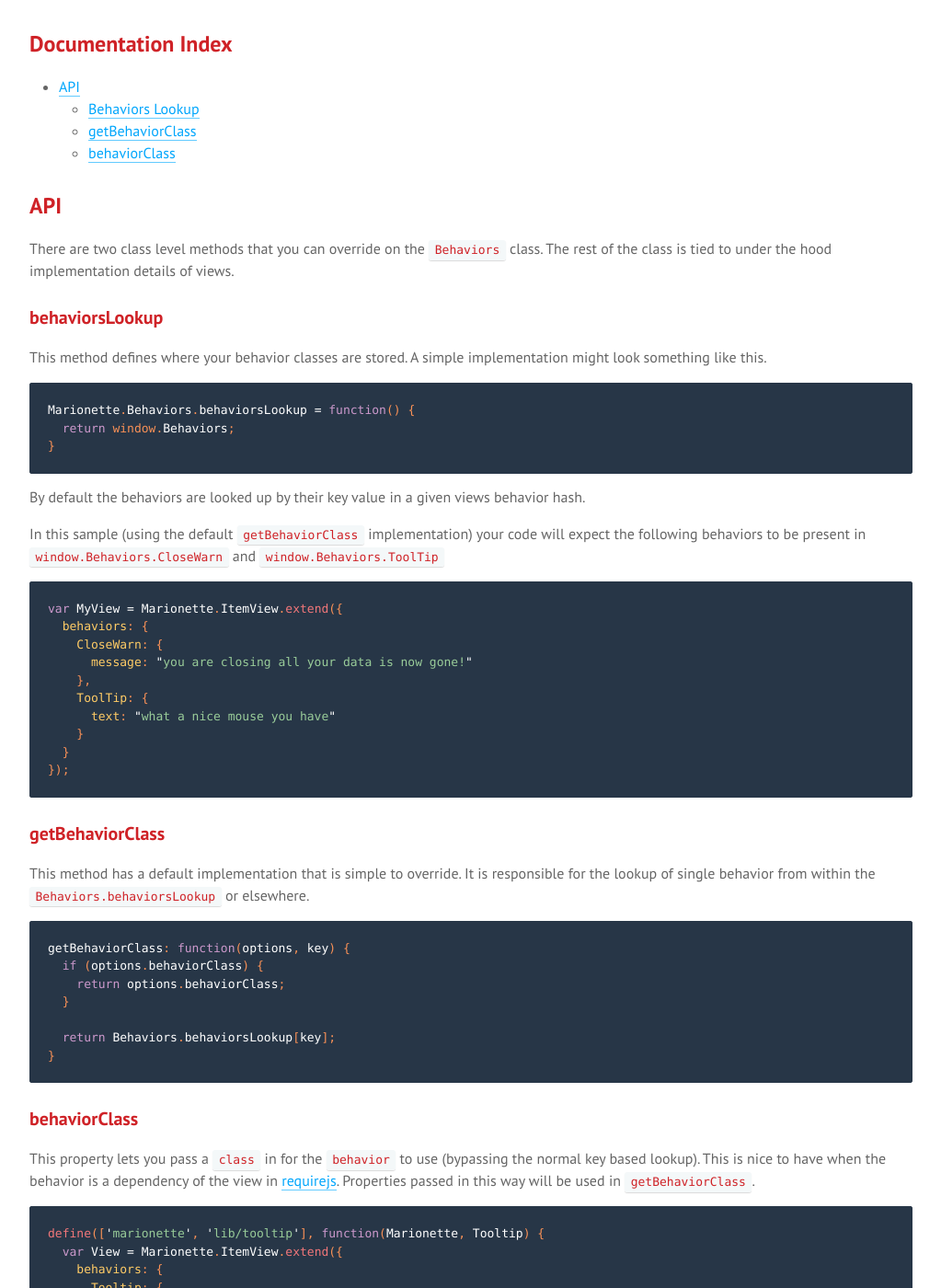
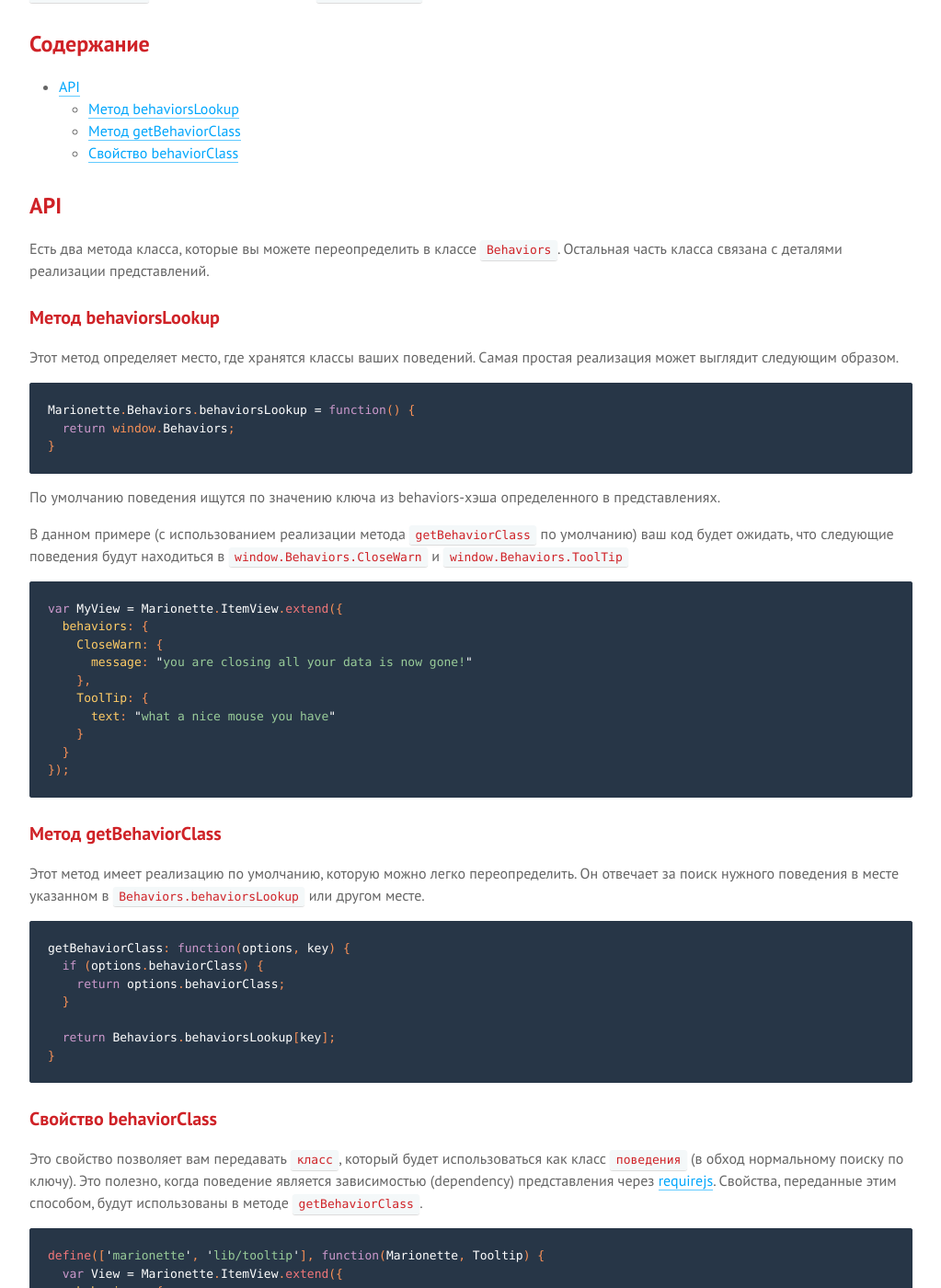
Before and after one commit to sadcitizen/marionettejs.ru, a Jekyll site: the page built from _posts/2014-02-10-behaviors.md, in a window 1280 px wide and 1400 px high, scrolled down 531 px. Shown: the whole window at 92% size, without its empty margins (128-1151 px from the left). Built offline with Jekyll 4.4.1, drawn with Linux system fonts in a browser that asks for light colours; some web fonts are replaced; Markdown is read by kramdown in place of the engine named in the settings; some of the changed text lies outside the part shown.

Commit message:
finished translate ru/Behaviors
translate ru/Behaviors

````diff
--- a/_includes/translation/ru/marionette.behaviors.md
+++ b/_includes/translation/ru/marionette.behaviors.md
@@ -1,19 +1,22 @@
-'Marionette.Behaviors' is a utility class that takes care of glueing your `behavior` instances to their given `View`.
-The most important part of this class is that you **MUST** override the class level `behaviorsLookup` method or set the option `behaviorClass` for things to work properly.
+Класс `Marionette.Behaviors` является вспомогательным классом, который берет на себя задачу присоединить экземпляры ваших `поведений` к нужным `View`.
+Наиболее важной частью этого класса является то, что вы **должны** переопределить метод класса `behaviorsLookup` или
+установить свойство `behaviorClass` для корректной работы.
 
-## Documentation Index
+## Содержание
 * [API](#api)
-  * [Behaviors Lookup](#behaviorslookup)
-  * [getBehaviorClass](#getbehaviorclass)
-  * [behaviorClass](#behaviorclass)
+  * [Метод behaviorsLookup](#behaviorslookup)
+  * [Метод getBehaviorClass](#getbehaviorclass)
+  * [Свойство behaviorClass](#behaviorclass)
 
 ## API
 
-There are two class level methods that you can override on the `Behaviors` class. The rest of the class is tied to under the hood implementation details of views.
+Есть два метода класса, которые вы можете переопределить в классе `Behaviors`. Остальная часть класса связана
+с деталями реализации представлений.
 
-### behaviorsLookup
+### Метод behaviorsLookup
 
-This method defines where your behavior classes are stored. A simple implementation might look something like this.
+Этот метод определяет место, где хранятся классы ваших поведений. Самая простая реализация может выглядит
+следующим образом.
 
 ```js
 Marionette.Behaviors.behaviorsLookup = function() {
@@ -21,9 +24,10 @@
 }
 ```
 
-By default the behaviors are looked up by their key value in a given views behavior hash.
+По умолчанию поведения ищутся по значению ключа из behaviors-хэша определенного в представлениях.
 
-In this sample (using the default `getBehaviorClass` implementation) your code will expect the following behaviors to be present in `window.Behaviors.CloseWarn` and `window.Behaviors.ToolTip`
+В данном примере (с использованием реализации метода `getBehaviorClass` по умолчанию) ваш код будет ожидать, что
+следующие поведения будут находиться в `window.Behaviors.CloseWarn` и `window.Behaviors.ToolTip`
 
 ```js
 var MyView = Marionette.ItemView.extend({
@@ -38,9 +42,10 @@
 });
 ```
 
-### getBehaviorClass
+### Метод getBehaviorClass
 
-This method has a default implementation that is simple to override. It is responsible for the lookup of single behavior from within the `Behaviors.behaviorsLookup` or elsewhere.
+Этот метод имеет реализацию по умолчанию, которую можно легко переопределить. Он отвечает за поиск нужного
+поведения в месте указанном в `Behaviors.behaviorsLookup` или другом месте.
 
 ```js
 getBehaviorClass: function(options, key) {
@@ -52,9 +57,9 @@
 }
 ```
 
-### behaviorClass
+### Свойство behaviorClass
 
-This property lets you pass a `class` in for the `behavior` to use (bypassing the normal key based lookup). This is nice to have when the behavior is a dependency of the view in [requirejs](http://requirejs.org/). Properties passed in this way will be used in `getBehaviorClass`.
+Это свойство позволяет вам передавать `класс`, который будет использоваться как класс `поведения` (в обход нормальному поиску по ключу). Это полезно, когда поведение является зависимостью (dependency) представления через [requirejs](http://requirejs.org/). Свойства, переданные этим способом, будут использованы в методе `getBehaviorClass`.
 
 ```js
 define(['marionette', 'lib/tooltip'], function(Marionette, Tooltip) {
````
